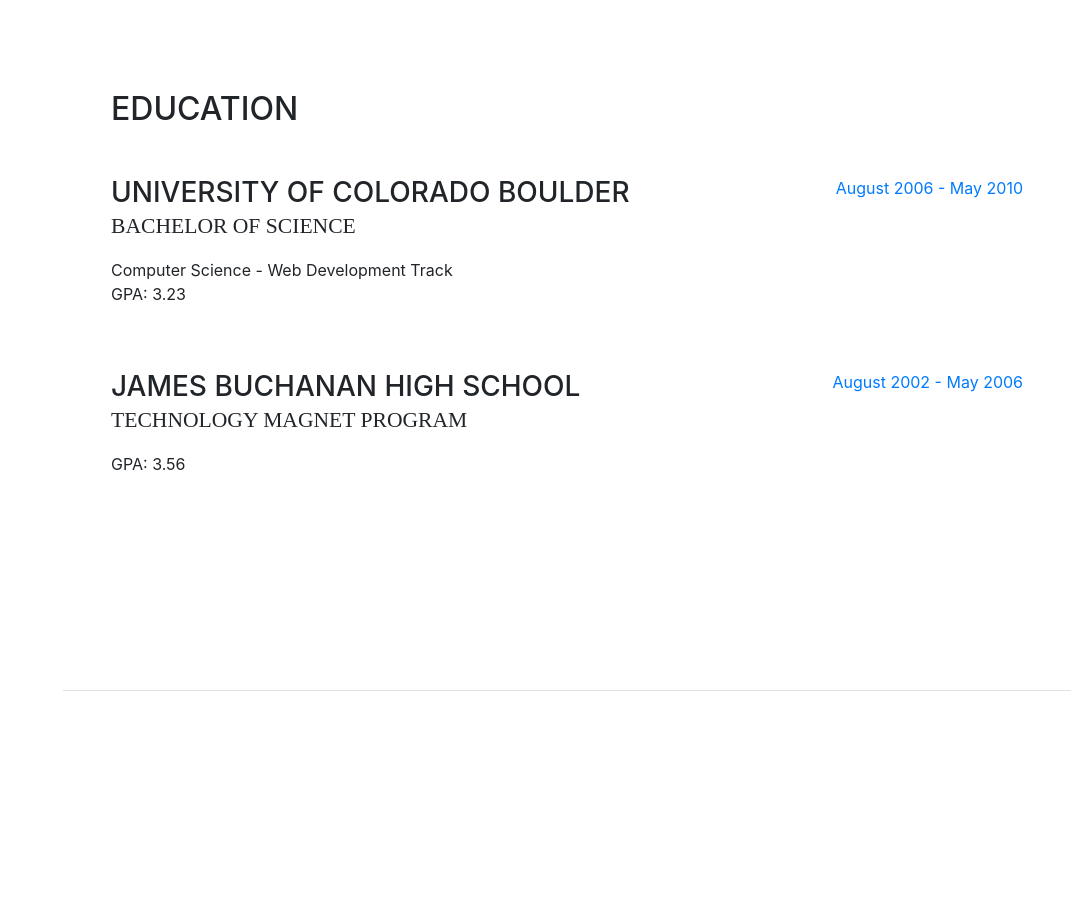
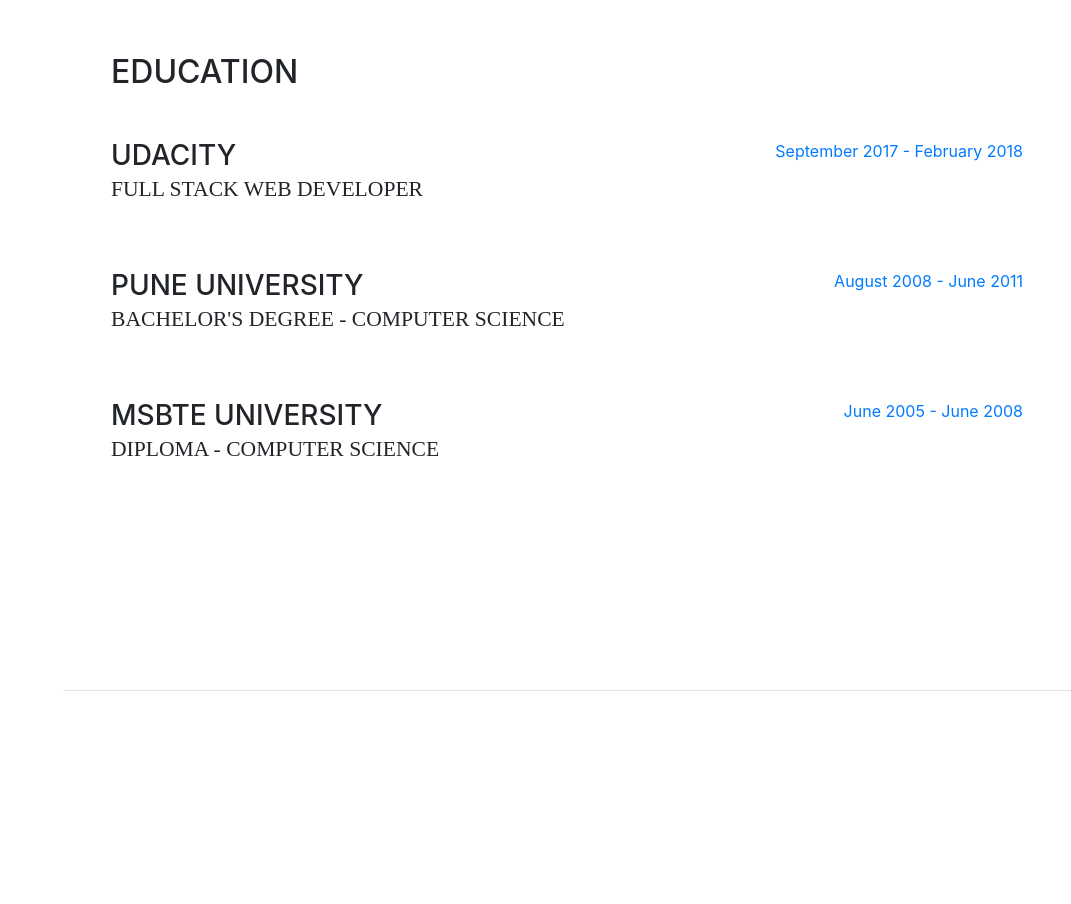
Before and after one commit to Dhanshree-Sonar/Resume-Launch-Website, a website with bundled scripts: page index.html in a window 1280 px wide. Shown: the part 1720-2624 px from the top of the page, without its empty margins (209-1280 px from the left). Built offline with nearby package versions, Linux system fonts and the light colour scheme; a web font is replaced by a local one.

Commit message:
Fix: Change education information

```diff
--- a/index.html
+++ b/index.html
@@ -145,24 +145,31 @@
 
           <div class="resume-item d-flex flex-column flex-md-row mb-5">
             <div class="resume-content mr-auto">
-              <h3 class="mb-0">University of Colorado Boulder</h3>
-              <div class="subheading mb-3">Bachelor of Science</div>
-              <div>Computer Science - Web Development Track</div>
-              <p>GPA: 3.23</p>
+              <h3 class="mb-0">Udacity</h3>
+              <div class="subheading mb-3">Full Stack Web Developer</div>
             </div>
             <div class="resume-date text-md-right">
-              <span class="text-primary">August 2006 - May 2010</span>
+              <span class="text-primary">September 2017 - February 2018</span>
             </div>
           </div>
 
-          <div class="resume-item d-flex flex-column flex-md-row">
+          <div class="resume-item d-flex flex-column flex-md-row mb-5">
             <div class="resume-content mr-auto">
-              <h3 class="mb-0">James Buchanan High School</h3>
-              <div class="subheading mb-3">Technology Magnet Program</div>
-              <p>GPA: 3.56</p>
+              <h3 class="mb-0">Pune University</h3>
+              <div class="subheading mb-3">Bachelor's Degree - Computer Science</div>
             </div>
             <div class="resume-date text-md-right">
-              <span class="text-primary">August 2002 - May 2006</span>
+              <span class="text-primary">August 2008 - June 2011</span>
+            </div>
+          </div>
+
+          <div class="resume-item d-flex flex-column flex-md-row mb-5">
+            <div class="resume-content mr-auto">
+              <h3 class="mb-0">MSBTE University</h3>
+              <div class="subheading mb-3">Diploma - Computer Science</div>
+            </div>
+            <div class="resume-date text-md-right">
+              <span class="text-primary">June 2005 - June 2008</span>
             </div>
           </div>
 
```
